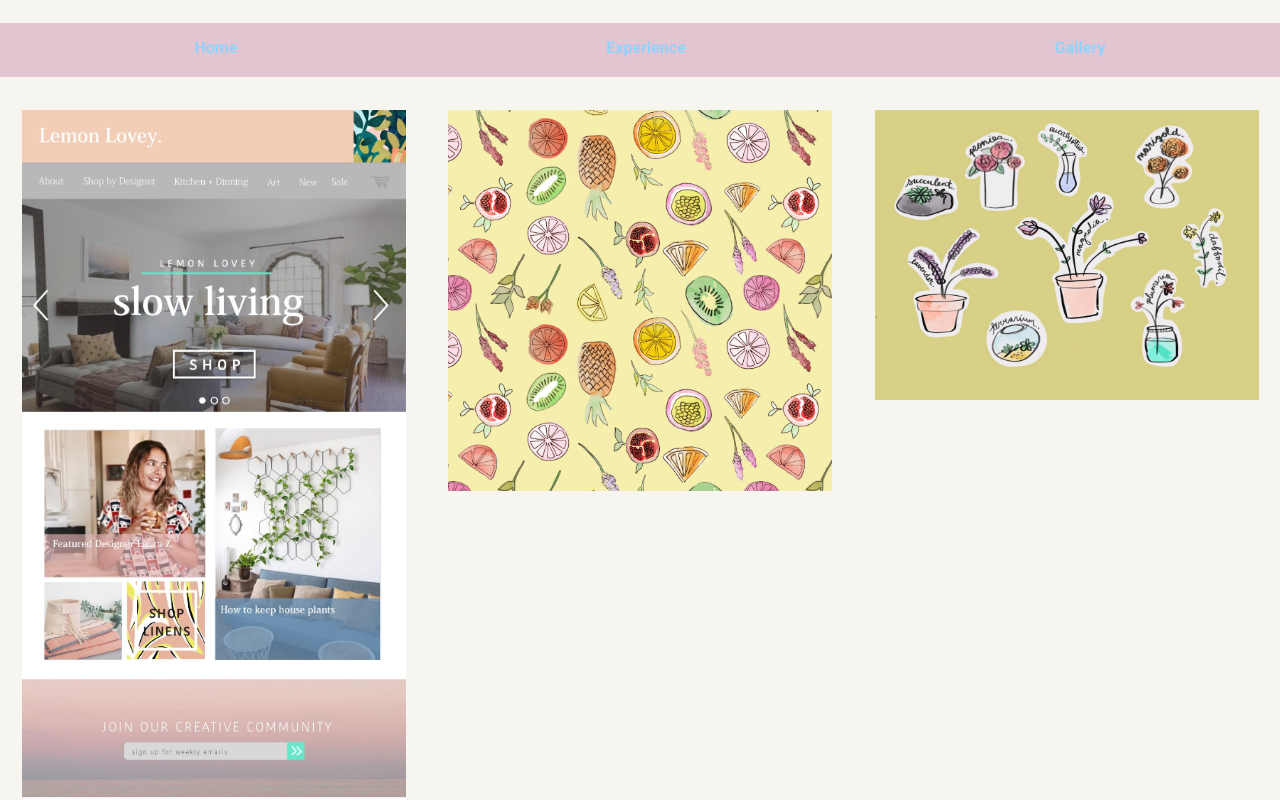
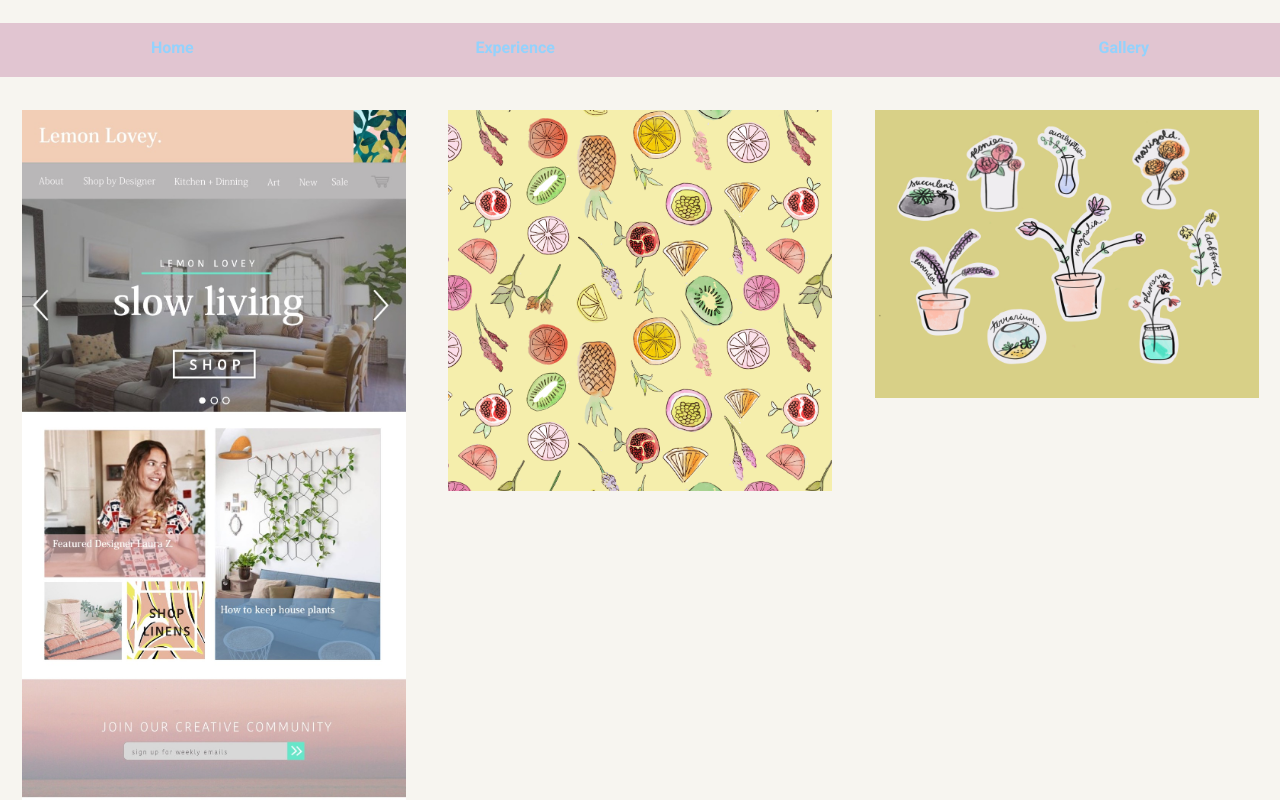
Before and after one commit to luluchu/techdegree-project-1, a plain HTML site: page pages/gallery/gallery.html in a window 1280 px wide. Shown: the top 800 px of the page. Drawn offline with Linux system fonts and the light colour scheme; a web font is replaced by a local one.

Commit message:
changed images

```diff
--- a/pages/gallery/gallery.html
+++ b/pages/gallery/gallery.html
@@ -11,13 +11,13 @@
      <ul class="nav">
           <li class="name">Lucy Chu</li>
           <li><a href="../../index.html">Home</a></li>
-          <li><a href="../experiences/experiences.html">Experience</a></li>
+          <li><a href="../experiences/experiences.html">Experience <a></li>
           <li><a href="#">Gallery</a></li>
         </ul>
     </div>
 
 <p></p>
-<img src="images/flowers.jpg">
+<img src="images/stickers.jpg">
 <img src="images/fruits.png">
 <img src="images/desktop.jpg">
 <img src="images/deer.png">
```
Also changed, not shown: pages/gallery/images/flowers.JPG (deleted), pages/gallery/images/stickers.JPG (added), 1 other file.
